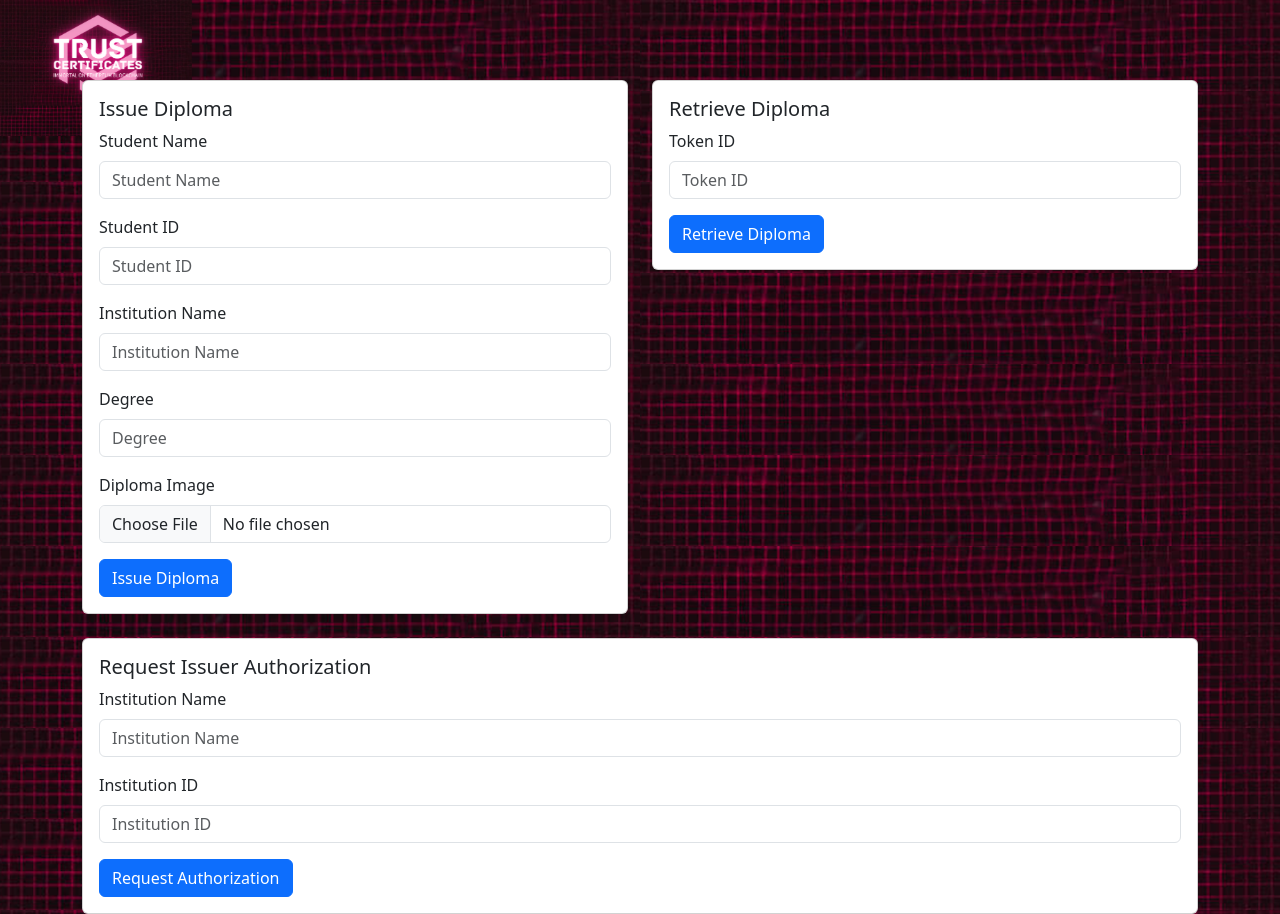
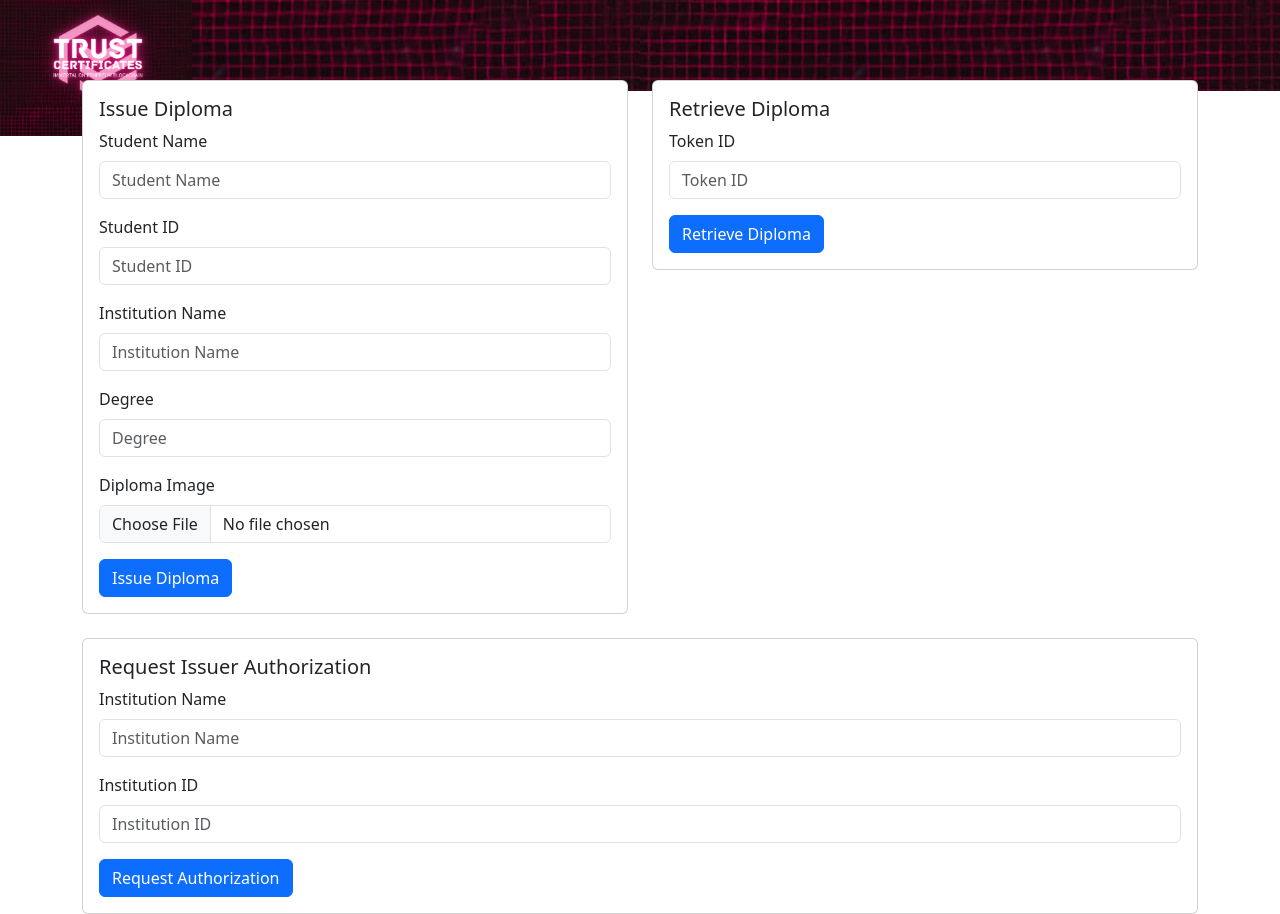
Before and after one commit to allali7/diploma-nft, a React (Create React App) app: page / in a window 1280 px wide. Built offline with nearby package versions, Linux system fonts and the light colour scheme.

Commit message:
Updated issuer input

```diff
--- a/src/IssueDiploma.css
+++ b/src/IssueDiploma.css
@@ -58,5 +58,6 @@
 /* Define the background styles */
 body {
   background-image: url('./logobackground.png');
-  background-repeat: repeat
+  background-repeat: repeat-x;
+
 }
```
